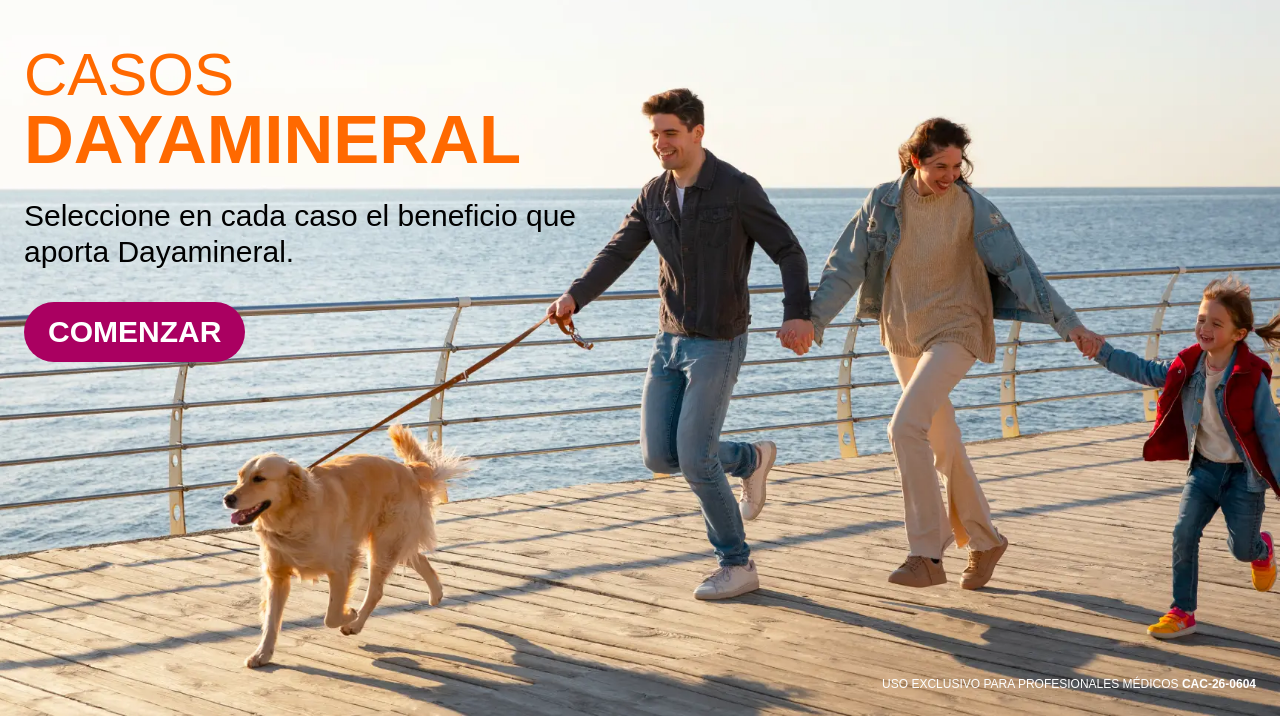
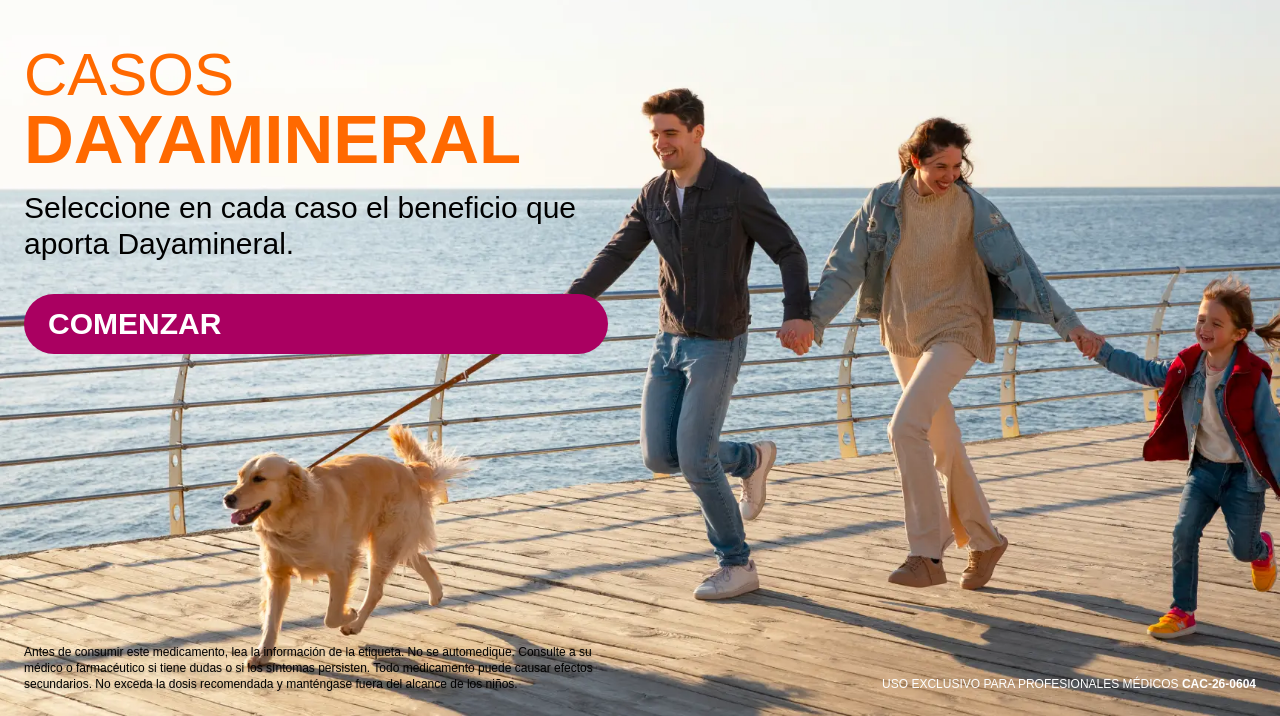
Before and after one commit to TDanyStark/casos-dayamineral, an Astro site: page / in a window 1280 px wide. Shown: the part 84-800 px from the top of the page. Built offline with nearby package versions, Linux system fonts and the light colour scheme; Astro itself is replaced by a stand-in of ours; a web font is replaced by a local one.

Commit message:
feat: add background gradient image and enhance layout styling for index page

```diff
--- a/src/pages/index.astro
+++ b/src/pages/index.astro
@@ -11,14 +11,14 @@ import Layout from "@/layouts/Layout.astro";
   >
     <Header />
     <main
-      class="w-7xl mx-auto max-w-full p-4 md:p-6 flex-1 flex flex-col lg:flex-row h-full"
+      class="w-7xl mx-auto max-w-full p-4 md:p-6 flex-1 flex flex-col lg:flex-row h-full gap-8"
     >
-      <div class="w-full lg:w-1/2 flex flex-col items-start">
+      <div class="w-full lg:w-1/2 flex flex-col justify-between items-start flex-1">
+        <div>
           <h1 class="text-4xl lg:text-6xl font-bold text-orange-abbott mb-2">
             <span class="font-light">CASOS</span>
-          <span
-            class="block rounded-full"
-            style="font-size:1.15em;">DAYAMINERAL</span
+            <span class="block rounded-full" style="font-size:1.15em;"
+              >DAYAMINERAL</span
             >
           </h1>
           <p class="mt-4 text-2xl xs:text-3xl text-black">
@@ -31,7 +31,11 @@ import Layout from "@/layouts/Layout.astro";
             COMENZAR
           </a>
         </div>
-      <div class="w-full lg:w-1/2 flex flex-col items-end justify-end flex-1">
+        <div>
+          <p class="text-xs text-white lg:text-black text-shadow-lg">Antes de consumir este medicamento, lea la información de la etiqueta. No se automedique. Consulte a su médico o farmacéutico si tiene dudas o si los síntomas persisten. Todo medicamento puede causar efectos secundarios. No exceda la dosis recomendada y manténgase fuera del alcance de los niños.</p>
+        </div>
+      </div>
+      <div class="w-full lg:w-1/2 flex flex-col lg:items-end lg:justify-end">
         <div class="flex">
           <p class="text-xs text-white">
             USO EXCLUSIVO PARA PROFESIONALES MÉDICOS <b>CAC-26-0604</b>
```
Also changed, not shown: public/backgrounds/bg_gradient.webp (added). Lines whose indentation alone changed are shown as unchanged.
